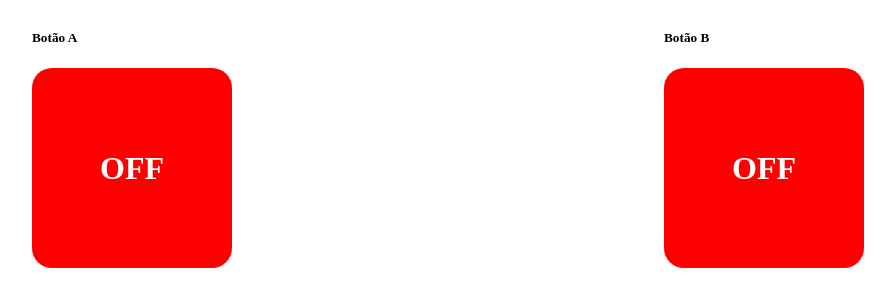
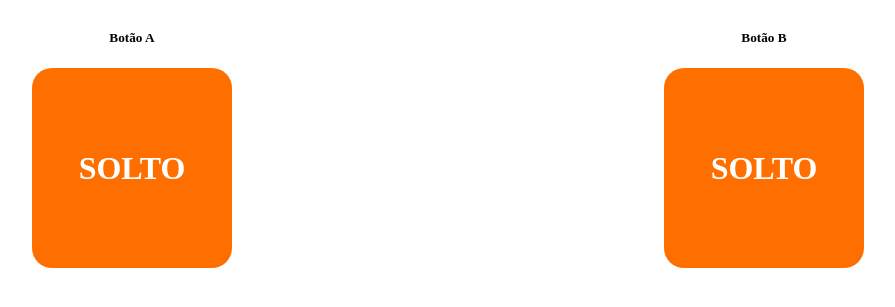
Before and after one commit to Claudio-Emanuel/EmbarcaTec-2, a Flask app: page / in a window 1280 px wide. Shown: the top 307 px of the page, without its empty margins (192-1087 px from the left). Run offline with Flask 3, Linux system fonts and the light colour scheme; some libraries are stand-ins or nearby versions.

Commit message:
Quase pronto

```diff
--- a/web/server.py
+++ b/web/server.py
@@ -13,18 +13,29 @@ socketio = SocketIO(app, cors_allowed_origins="*")
 def index():
     return render_template('index.html')  # Renderiza o template web/templates/index.html
 
-@app.route('/CLICK', methods=['GET', 'POST'])
-def click():
+@app.route('/CLICK_A', methods=['GET', 'POST'])
+def click_a():
     print("Comando: Click")
-    socketio.emit('command', {'action': 'click'})  # Envia comando para ON
-    return 'Click command sent', 200
+    socketio.emit('command', {'action': 'click_a'})  # Envia comando para ON
+    return 'Click_a command sent', 200
 
-@app.route('/SOLTO', methods=['GET', 'POST'])
-def solto():
+@app.route('/CLICK_B', methods=['GET', 'POST'])
+def click_b():
+    print("Comando: Click")
+    socketio.emit('command', {'action': 'click_b'})  # Envia comando para ON
+    return 'Click_b command sent', 200
+
+@app.route('/SOLTO_A', methods=['GET', 'POST'])
+def solto_a():
     print("Comando: solto")
-    socketio.emit('command', {'action': 'solto'})  # Envia comando para OFF
-    return 'solto command sent', 200
+    socketio.emit('command', {'action': 'solto_a'})  # Envia comando para OFF
+    return 'solto_a command sent', 200
 
+@app.route('/SOLTO_B', methods=['GET', 'POST'])
+def solto_b():
+    print("Comando: solto_B")
+    socketio.emit('command', {'action': 'solto_b'})  # Envia comando para OFF
+    return 'solto_b command sent', 200
 
 # Ponto de entrada principal da aplicação
 if __name__ == '__main__':
--- a/web/templates/index.html
+++ b/web/templates/index.html
@@ -7,7 +7,7 @@
     #status-box-1 {
       width: 200px;
       height: 200px;
-      background-color: red;
+      background-color: #ff6f00;
       color: white;
       font-size: 2em;
       font-weight: bold;
@@ -20,7 +20,7 @@
     #status-box-2 {
       width: 200px;
       height: 200px;
-      background-color: red;
+      background-color: #ff6f00;
       color: white;
       font-size: 2em;
       font-weight: bold;
@@ -34,13 +34,13 @@
 </head>
 <body>
   <div style="display: flex;flex-direction: row;justify-content: space-around;">
-    <div>
+    <div style="display: flex;flex-direction: column;align-items: center;">
       <h5>Botão A</h5>
-      <div id="status-box-1">OFF</div>
+      <div id="status-box-1">SOLTO</div>
     </div>
-    <div>
+    <div style="display: flex;flex-direction: column;align-items: center;">
       <h5>Botão B</h5>
-      <div id="status-box-2">OFF</div>
+      <div id="status-box-2">SOLTO</div>
     </div>
 
   </div>
@@ -61,25 +61,26 @@
 
     socket.on('command', (data) => {
       switch (data.action){
-        case 'click-a':
-          box.style.backgroundColor = 'green';
-          box.textContent = 'ON';
+        case 'click_a':
+          boxA.style.backgroundColor = 'blue';
+          boxA.textContent = 'PRESS';
           isOn_A = true;
-
+          break;
           case 'solto_a':
-            box.style.backgroundColor = 'red';
-            box.textContent = 'OFF';
+            boxA.style.backgroundColor = 'orange';
+            boxA.textContent = 'SOLTO';
             isOn_A = false;
-
-          case 'click-b':
-            box.style.backgroundColor = 'green';
-            box.textContent = 'ON';
+            break;
+          case 'click_b':
+            boxB.style.backgroundColor = 'blue';
+            boxB.textContent = 'PRESS';
             isOn_B = true;
-
+            break;
           case 'solto_b':
-            box.style.backgroundColor = 'red';
-            box.textContent = 'OFF';
+            boxB.style.backgroundColor = 'orange';
+            boxB.textContent = 'SOLTO';
             isOn_B = false;
+            break;
       }
     });
   </script>
```
Also changed, not shown: CMakeLists.txt (+4 -3 lines), 2 other files.
